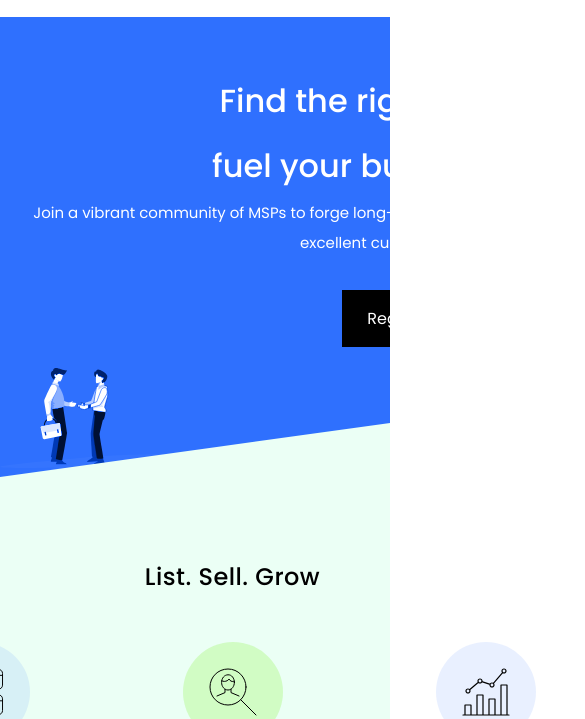
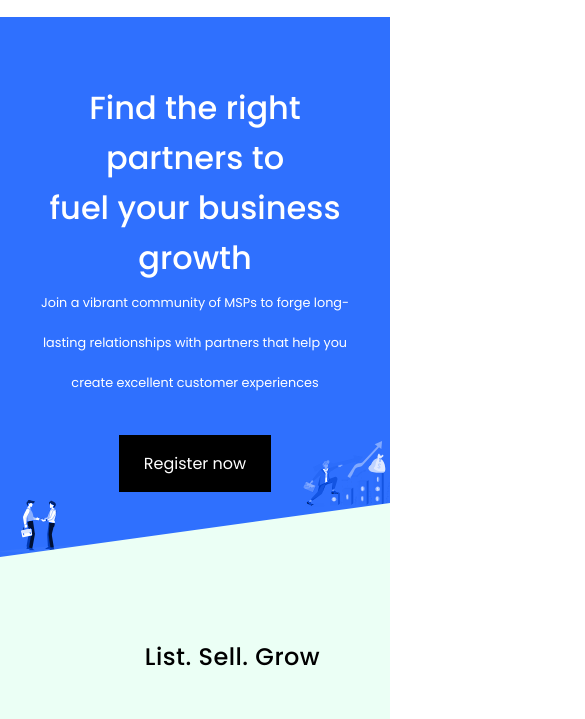
Before and after one commit to thekojopatrick/zomentum, a website: page index.html in a window 390 px wide. Shown: the part 63-782 px from the top of the page, 585 px wide, since content can reach past the window. Drawn offline with nearby package versions, Linux system fonts and the light colour scheme; files that its build step writes are made by us from their sources.

Commit message:
[wip]hero responsive

```diff
--- a/app/scss/components/hero.scss
+++ b/app/scss/components/hero.scss
@@ -22,7 +22,10 @@
 	}
 	&__content {
 		text-align: center;
-		width: rem(789);
+		display: flex;
+		flex-direction: column;
+		justify-content: center;
+		align-items: center;
 	}
 
 	&__button {
@@ -38,7 +41,7 @@
 		align-self: flex-end;
 		justify-self: center;
 		&--right {
-			grid-column: 9/-1;
+			grid-column: 8/-1;
 			transform: translateY(rem(-50));
 		}
 		&--left {
@@ -46,4 +49,8 @@
 			justify-self: left;
 		}
 	}
+
+	@include breakpoint-down(small) {
+		margin-top: var(--header-height);
+	}
 }
--- a/app/scss/globals/fonts.scss
+++ b/app/scss/globals/fonts.scss
@@ -26,6 +26,15 @@
 		--small-font-size: 0.875rem;
 		--smaller-font-size: 0.813rem;
 	}
+	@media screen and (max-width: 768px) {
+		--big-font-size: 2rem;
+		--h1-font-size: 1.5rem;
+		--h2-font-size: 1rem;
+		--h3-font-size: .5rem;
+		--normal-font-size: .8rem;
+		--small-font-size: 0.4rem;
+		--smaller-font-size: 0.3rem;
+	}
 
 	/*========== Font weight ==========*/
 	--font-medium: 500;
--- a/app/scss/globals/typography.scss
+++ b/app/scss/globals/typography.scss
@@ -23,6 +23,16 @@ a:active {
 	&__description {
 		font-size: var(--normal-font-size);
 		line-height: rem(30);
+	}
+	@include breakpoint-down(small) {
+		&__title {
+			line-height: rem(50);
+		}
+
+		&__description {
+			line-height: rem(40);
+			width: 80vw;
+		}
 	}
 }
 
```
